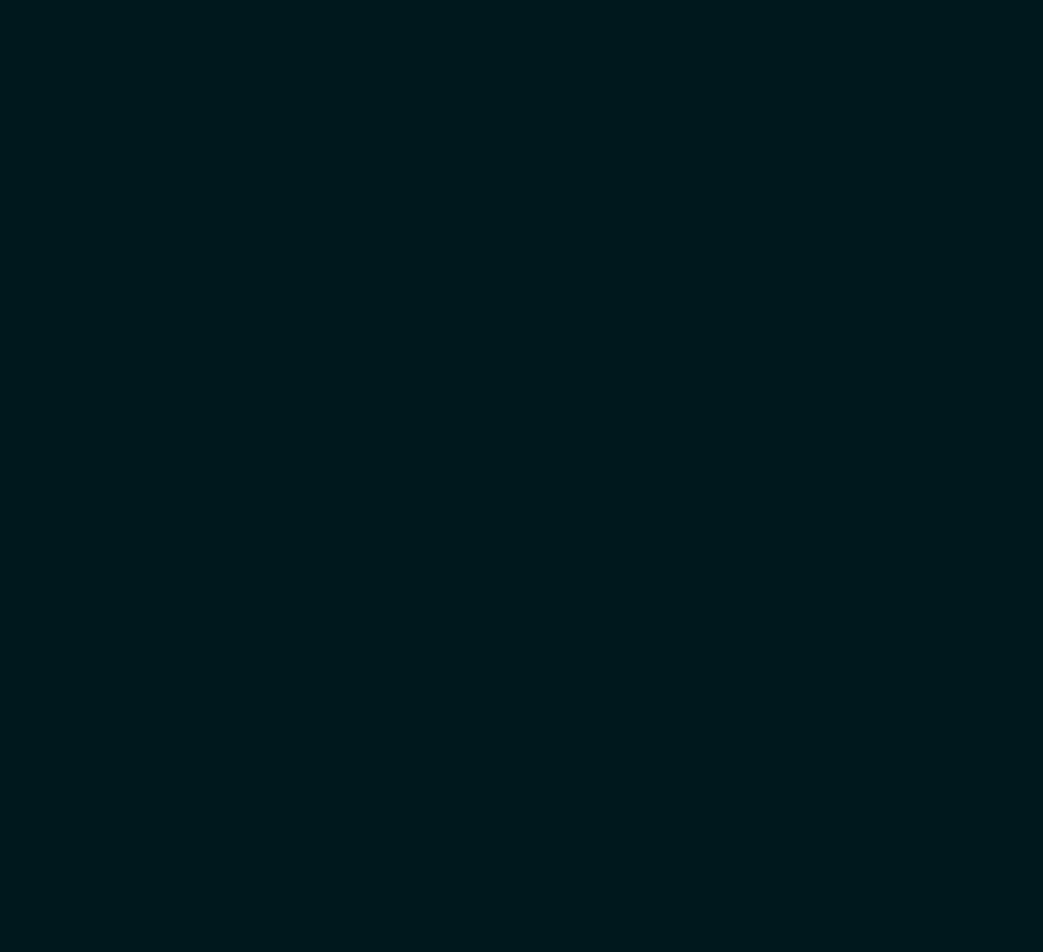
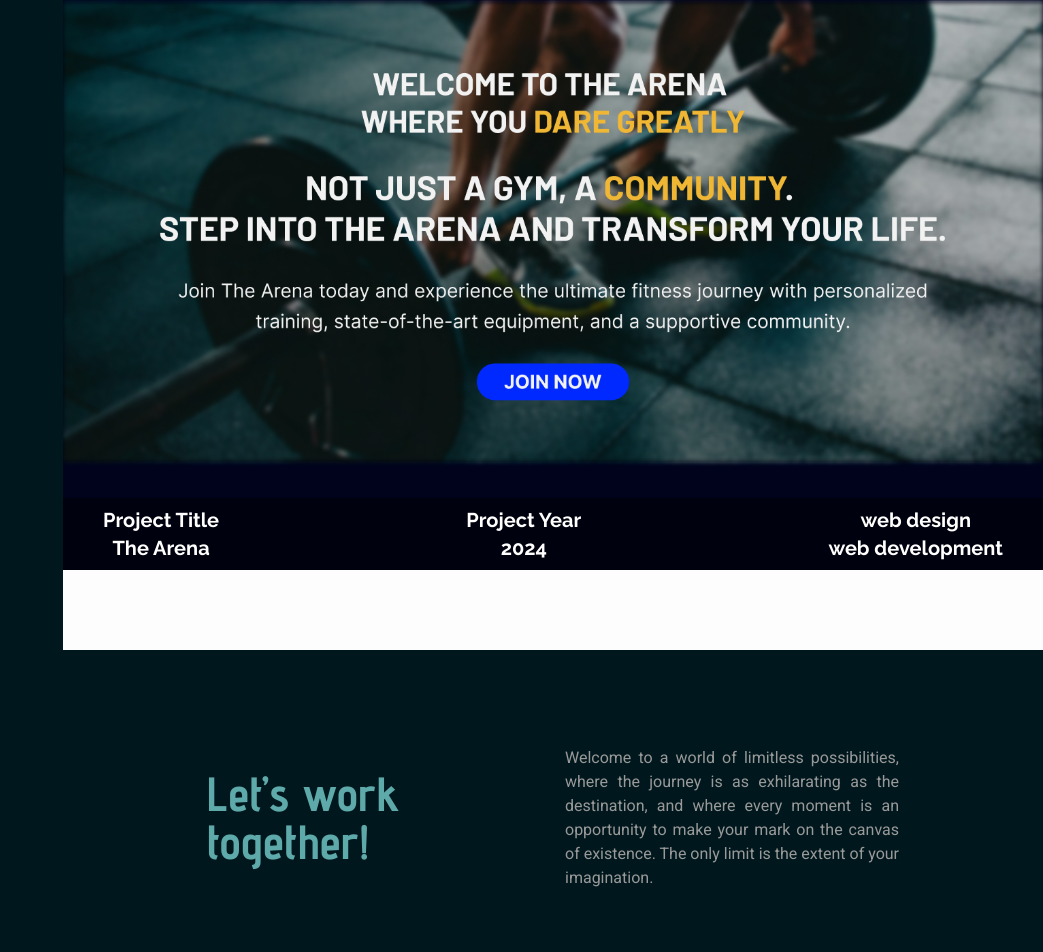
Before and after one commit to tugbaesat/socalwebdesign, a Next.js app: page / in a window 1280 px wide. Shown: the part 3259-4211 px from the top of the page, without its empty margins (237-1280 px from the left). Before the commit the page ends 3184 px from the top, so only its background shows below. Built offline with nearby package versions, Linux system fonts and the light colour scheme.

Commit message:
Add works section

```diff
--- a/app/components/Footer.jsx
+++ b/app/components/Footer.jsx
@@ -2,7 +2,7 @@ import React from "react";
 
 const Footer = () => {
   return (
-    <section className="flex flex-col items-center justify-center gap-6 px-16 pb-24 md:flex-row md:px-36">
+    <section className="flex flex-col items-center justify-center gap-6 px-8 py-24 md:flex-row md:px-36">
       <h2 className="text-5xl font-bold text-center md:w-1/2 text-brand-primary md:text-left">
         Let’s work together!
       </h2>
--- /dev/null
+++ b/app/components/Works.jsx
@@ -0,0 +1,35 @@
+import React from "react";
+import Image from "next/image";
+
+const Works = () => {
+  return (
+    <section className="flex flex-col items-center justify-center py-20 bg-light-bg">
+      <h2 className="pb-20 text-6xl font-bold text-brand-primary">Works</h2>
+      <div className="relative">
+        <Image
+          src="/images/the-arena.jpg"
+          width={1000}
+          height={200}
+          alt="Brand logo featuring waves and sun"
+          className=""
+        />
+        <div className="absolute bottom-0 left-0 flex justify-between w-full px-10 py-2 text-center text-white bg-black bg-opacity-50 font-navbar">
+          <p className="text-sm font-semibold md:text-xl">
+            Project Title <br />
+            The Arena
+          </p>
+          <p className="text-sm font-semibold md:text-xl">
+            Project Year <br />
+            2024
+          </p>
+          <p className="text-sm font-semibold md:text-xl">
+            web design <br />
+            web development
+          </p>
+        </div>
+      </div>
+    </section>
+  );
+};
+
+export default Works;
--- a/app/page.js
+++ b/app/page.js
@@ -6,6 +6,7 @@ import Footer from "./components/Footer";
 import Copyright from "./components/Copyright";
 import DesktopNavbar from "./components/Navbar/DesktopNavbar";
 import MobileNavbar from "./components/Navbar/MobileNavbar";
+import Works from "./components/Works";
 
 export default function Home() {
   return (
@@ -18,6 +19,7 @@ export default function Home() {
       <div className="pt-36 md:pl-[300px] md:pt-0">
         <Hero />
         <Services />
+        <Works />
         <Footer />
         <Copyright />
       </div>
```
